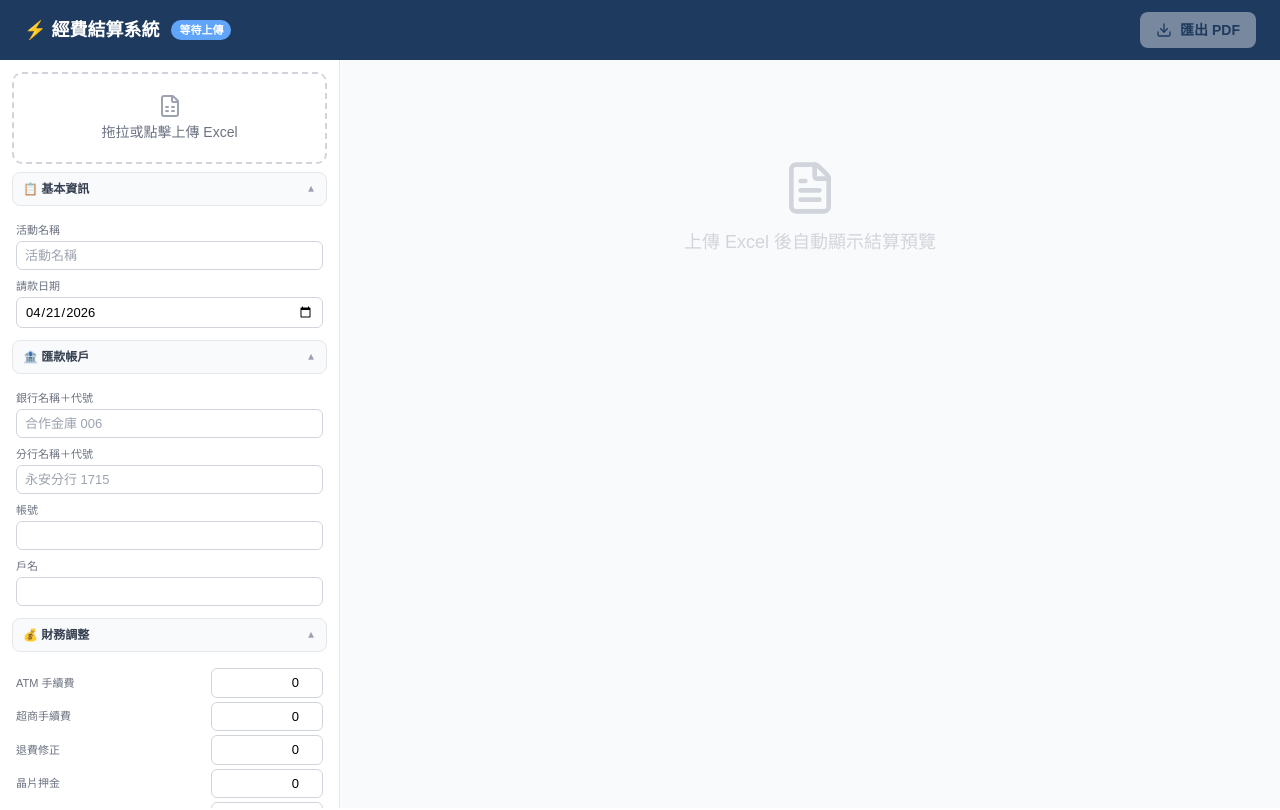
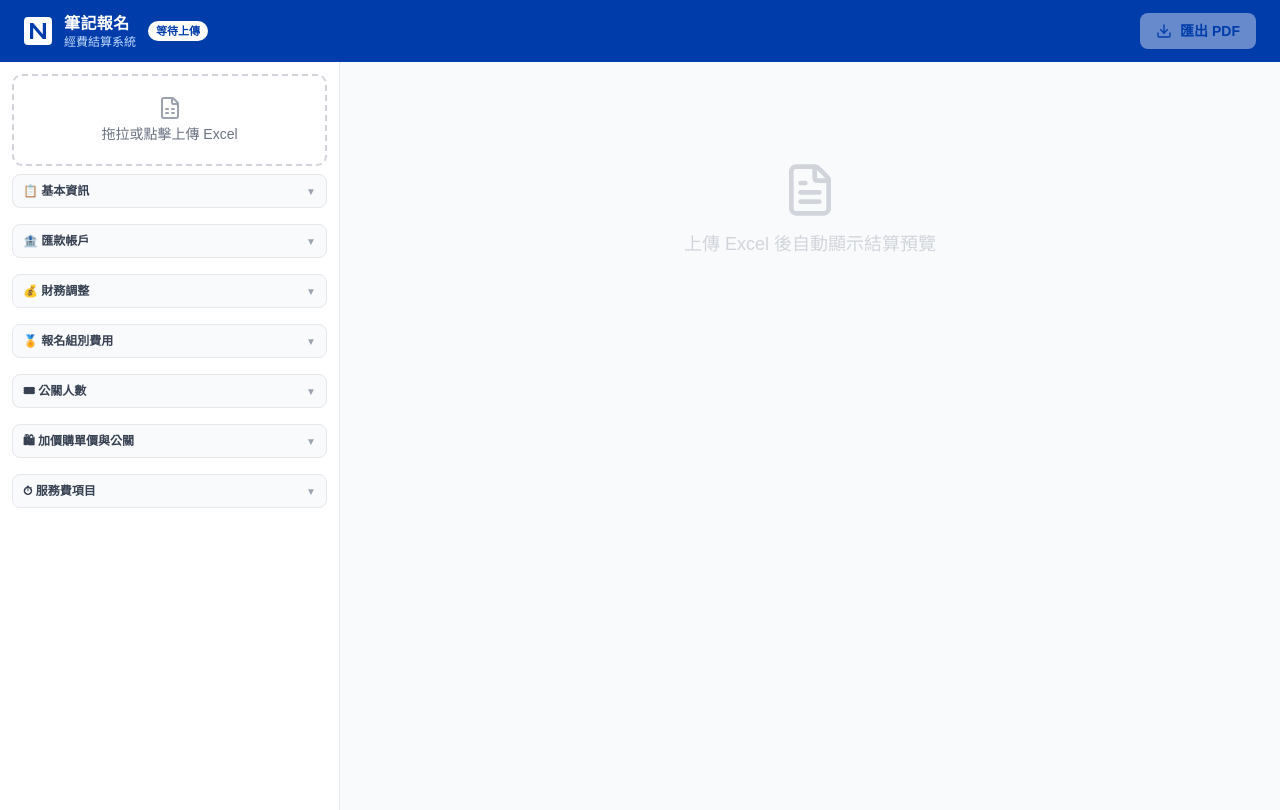
Before and after one commit to newcomicer/settlement-app, a Flask app: page / in a window 1280 px wide. Run offline with Flask 3, Linux system fonts and the light colour scheme; some libraries are stand-ins or nearby versions.

Commit message:
品牌色套用、財務調整重整、欄位偵測強化
- index.html：介面全面換用筆記報名品牌色 #003CAA，頂部加入 N Logo 與中英文品牌名
- index.html：財務調整區拆為「方式一」/「方式二」子區塊，待退款與溢繳標注紅字（後台）
- index.html：左側所有 accordion 預設收折
- index.html：退費欄位改名為「待退款之待退金額」，tooltip 說明更新為正確邏輯
- app.py：ATM/超商手續費改為多欄加總，支援藍新等各種欄位名稱變體
- app.py：郵寄費加強現場報到偵測，支援含「費」後綴的欄位名稱

```diff
--- a/app.py
+++ b/app.py
@@ -61,28 +61,28 @@ def parse_excel(filepath):
     # ── 財務數字：優先用合計列，否則逐訂單加總 ──
     order_col = 1  # 訂單編號通常在第2欄
     # 郵寄費：可能有多欄（本島、離島、現場報到等），全部加總
-    # 支援欄位名：「郵寄費用...金額」、「郵寄報到...金額」、「現場報到...金額」
+    # 支援欄位名：「郵寄...金額」、「現場報到...金額」、「現場報到...費」等
     postal_cols  = [i for i, h in enumerate(headers)
-                    if h and ('郵寄' in str(h) or '現場報到' in str(h)) and '金額' in str(h)]
+                    if h and (
+                        ('郵寄' in str(h) and '金額' in str(h)) or
+                        ('現場報到' in str(h) and ('金額' in str(h) or '費' in str(h)))
+                    )]
     postal_col   = postal_cols[0] if len(postal_cols) == 1 else None  # 單欄時沿用舊邏輯
-    chip_col     = colidx('晶片押金訂單總金額')
-    refund_col   = colidx('退費手續費總金額')
+    chip_col      = colidx('晶片押金訂單總金額')
+    refund_col    = colidx('退費手續費總金額')
     downgrade_col = colidx('降組不退費總金額')
-    atm_col      = colidx('ATM虛擬帳號手續費')
-    cvs_col      = colidx('超商繳款手續費')
-    atm_new_col  = colidx('藍新ATM')
-    cvs_new_col  = colidx('藍新超商')
+    # ATM/超商手續費：支援「ATM虛擬帳號手續費」「藍新ATM虛擬帳號手續費」等所有變體，全部加總
+    atm_cols = [i for i, h in enumerate(headers) if h and 'ATM' in str(h) and '手續費' in str(h)]
+    cvs_cols = [i for i, h in enumerate(headers) if h and '超商' in str(h) and '手續費' in str(h)]
 
     if totals_row:
         actual_paid  = safe_num(totals_row[paid_col])
         postal       = sum(safe_num(totals_row[c]) for c in postal_cols)
-        chip_deposit = safe_num(totals_row[chip_col])     if chip_col      else 0
-        refund_fee   = safe_num(totals_row[refund_col])   if refund_col    else 0
+        chip_deposit = safe_num(totals_row[chip_col])      if chip_col      else 0
+        refund_fee   = safe_num(totals_row[refund_col])    if refund_col    else 0
         downgrade    = safe_num(totals_row[downgrade_col]) if downgrade_col else 0
-        atm_fee      = safe_num(totals_row[atm_new_col] if atm_new_col else 0) + \
-                       safe_num(totals_row[atm_col]     if atm_col     else 0)
-        cvs_fee      = safe_num(totals_row[cvs_new_col] if cvs_new_col else 0) + \
-                       safe_num(totals_row[cvs_col]     if cvs_col     else 0)
+        atm_fee      = sum(safe_num(totals_row[c]) for c in atm_cols)
+        cvs_fee      = sum(safe_num(totals_row[c]) for c in cvs_cols)
     else:
         # 逐訂單加總（每筆訂單只取第一列，避免重複）
         seen = set()
@@ -96,10 +96,8 @@ def parse_excel(filepath):
                 if chip_col:      chip_deposit += safe_num(row[chip_col])
                 if refund_col:    refund_fee   += safe_num(row[refund_col])
                 if downgrade_col: downgrade    += safe_num(row[downgrade_col])
-                if atm_col:       atm_fee      += safe_num(row[atm_col])
-                if cvs_col:       cvs_fee      += safe_num(row[cvs_col])
-                if atm_new_col:   atm_fee      += safe_num(row[atm_new_col])
-                if cvs_new_col:   cvs_fee      += safe_num(row[cvs_new_col])
+                for c in atm_cols: atm_fee     += safe_num(row[c])
+                for c in cvs_cols: cvs_fee     += safe_num(row[c])
 
     # ── 組別人數：動態偵測 ──
     event_col = colidx('參與項目')
--- a/templates/index.html
+++ b/templates/index.html
@@ -3,7 +3,7 @@
 <head>
 <meta charset="UTF-8">
 <meta name="viewport" content="width=device-width, initial-scale=1.0">
-<title>經費結算系統</title>
+<title>筆記報名 經費結算系統</title>
 <script src="https://cdn.tailwindcss.com"></script>
 <script src="https://unpkg.com/lucide@latest/dist/umd/lucide.js"></script>
 <style>
@@ -16,13 +16,13 @@
   .upload-zone:hover { border-color:#3b82f6; background:#f0f9ff; }
   .badge { display:inline-block; padding:2px 8px; border-radius:12px; font-size:11px; font-weight:600; }
   .preview-table { width:100%; border-collapse:collapse; font-size:12px; }
-  .preview-table th { background:#1e3a5f; color:white; padding:6px 8px; text-align:center; }
+  .preview-table th { background:#003CAA; color:white; padding:6px 8px; text-align:center; }
   .preview-table td { padding:5px 8px; border-bottom:1px solid #e5e7eb; }
   .preview-table tr:nth-child(even) td { background:#f8fafc; }
-  .total-row td { background:#eff6ff!important; font-weight:700; }
+  .total-row td { background:#e8eef8!important; font-weight:700; }
   .method-box { border:1px solid #dde3ef; border-radius:6px; overflow:hidden; margin-bottom:10px; }
-  .method-hdr { background:#1e3a5f; color:white; padding:6px 12px; font-size:11px; font-weight:700; }
-  .result-amount { font-size:22px; font-weight:900; color:#1e3a5f; }
+  .method-hdr { background:#003CAA; color:white; padding:6px 12px; font-size:11px; font-weight:700; }
+  .result-amount { font-size:22px; font-weight:900; color:#003CAA; }
   .lbl { font-size:11px; color:#6b7280; display:block; margin-bottom:2px; }
   .del-btn { color:#ef4444; cursor:pointer; padding:2px 4px; border-radius:4px; }
   .del-btn:hover { background:#fee2e2; }
@@ -32,7 +32,7 @@
   .acc-hdr { display:flex; align-items:center; justify-content:space-between;
     background:#f8fafc; border:1px solid #e5e7eb; border-radius:8px;
     padding:7px 10px; cursor:pointer; user-select:none; margin-bottom:2px; }
-  .acc-hdr:hover { background:#f0f9ff; border-color:#bfdbfe; }
+  .acc-hdr:hover { background:#e8eef8; border-color:#a3b8e0; }
   .acc-hdr .acc-title { font-size:12px; font-weight:700; color:#374151; display:flex; align-items:center; gap:6px; }
   .acc-hdr .acc-arrow { transition:transform .2s; color:#9ca3af; font-size:10px; }
   .acc-hdr.open .acc-arrow { transform:rotate(180deg); }
@@ -63,13 +63,21 @@
 <div id="tip-float"></div>
 
 <!-- Top bar -->
-<div class="bg-[#1e3a5f] text-white px-6 py-3 flex items-center justify-between">
+<div class="bg-[#003CAA] text-white px-6 py-3 flex items-center justify-between">
   <div class="flex items-center gap-3">
-    <span class="text-lg font-bold">⚡ 經費結算系統</span>
-    <span class="badge bg-blue-400 text-white" id="status-badge">等待上傳</span>
+    <!-- 筆記報名 N Logo -->
+    <svg width="28" height="28" viewBox="0 0 28 28" fill="none" xmlns="http://www.w3.org/2000/svg">
+      <rect width="28" height="28" rx="4" fill="white"/>
+      <path d="M6 22V6h3.2l9.6 11.2V6H22v16h-3.2L9.2 10.8V22H6z" fill="#003CAA"/>
+    </svg>
+    <div class="leading-tight">
+      <div class="text-base font-black tracking-wide">筆記報名</div>
+      <div class="text-xs text-blue-200 -mt-0.5">經費結算系統</div>
+    </div>
+    <span class="badge bg-white text-[#003CAA]" id="status-badge">等待上傳</span>
   </div>
   <button id="btn-pdf" onclick="generatePDF()"
-    class="bg-white text-[#1e3a5f] font-bold px-4 py-2 rounded-lg text-sm hover:bg-blue-50 disabled:opacity-40 flex items-center gap-2"
+    class="bg-white text-[#003CAA] font-bold px-4 py-2 rounded-lg text-sm hover:bg-blue-50 disabled:opacity-40 flex items-center gap-2"
     disabled>
     <i data-lucide="download" class="w-4 h-4"></i> 匯出 PDF
   </button>
@@ -90,11 +98,11 @@
   <input type="file" id="excel-input" accept=".xlsx,.xls" class="hidden" onchange="uploadExcel(this.files[0])">
 
   <!-- 基本資訊 -->
-  <div class="acc-hdr open" onclick="toggleAcc(this)">
+  <div class="acc-hdr" onclick="toggleAcc(this)">
     <span class="acc-title">📋 基本資訊</span>
     <span class="acc-arrow">▼</span>
   </div>
-  <div class="acc-body open">
+  <div class="acc-body">
     <div class="acc-body-inner space-y-2">
       <div><span class="lbl">活動名稱</span><input type="text" id="event_name" class="ni" placeholder="活動名稱"></div>
       <div><span class="lbl">請款日期</span><input type="date" id="payment_date" class="ni"></div>
@@ -102,11 +110,11 @@
   </div>
 
   <!-- 匯款帳戶 -->
-  <div class="acc-hdr open" onclick="toggleAcc(this)">
+  <div class="acc-hdr" onclick="toggleAcc(this)">
     <span class="acc-title">🏦 匯款帳戶</span>
     <span class="acc-arrow">▼</span>
   </div>
-  <div class="acc-body open">
+  <div class="acc-body">
     <div class="acc-body-inner space-y-2">
       <div><span class="lbl">銀行名稱＋代號</span><input type="text" id="bank_name" class="ni" placeholder="合作金庫 006"></div>
       <div><span class="lbl">分行名稱＋代號</span><input type="text" id="bank_branch" class="ni" placeholder="永安分行 1715"></div>
@@ -116,37 +124,51 @@
   </div>
 
   <!-- 財務調整 -->
-  <div class="acc-hdr open" onclick="toggleAcc(this)">
+  <div class="acc-hdr" onclick="toggleAcc(this)">
     <span class="acc-title">💰 財務調整</span>
     <span class="acc-arrow">▼</span>
   </div>
-  <div class="acc-body open">
-    <div class="acc-body-inner space-y-1">
-      <div class="flex gap-2 items-center"><span class="lbl flex-1 mb-0">ATM 手續費</span><input type="number" id="atm_fee" class="ni ni-r w-28" value="0" oninput="recalculate()"></div>
-      <div class="flex gap-2 items-center"><span class="lbl flex-1 mb-0">超商手續費</span><input type="number" id="cvs_fee" class="ni ni-r w-28" value="0" oninput="recalculate()"></div>
-      <div class="flex gap-2 items-center"><span class="lbl flex-1 mb-0">退費修正</span><input type="number" id="refund_extra" class="ni ni-r w-28" value="0" oninput="recalculate()"></div>
-      <div class="flex gap-2 items-center"><span class="lbl flex-1 mb-0">晶片押金</span><input type="number" id="chip_deposit" class="ni ni-r w-28" value="0" oninput="recalculate()"></div>
-      <div class="flex gap-2 items-center"><span class="lbl flex-1 mb-0">溢繳金額</span><input type="number" id="overpaid" class="ni ni-r w-28" value="0" oninput="recalculate()"></div>
+  <div class="acc-body">
+    <div class="acc-body-inner space-y-2">
+      <!-- 方式一 -->
+      <p class="text-xs font-bold text-gray-400 uppercase tracking-wide pt-1">方式一</p>
+      <div class="space-y-1">
+        <div class="flex gap-2 items-center"><span class="lbl flex-1 mb-0">ATM 手續費</span><input type="number" id="atm_fee" class="ni ni-r w-28" value="0" oninput="recalculate()"></div>
+        <div class="flex gap-2 items-center"><span class="lbl flex-1 mb-0">超商手續費</span><input type="number" id="cvs_fee" class="ni ni-r w-28" value="0" oninput="recalculate()"></div>
+        <div class="flex gap-2 items-center">
+          <span class="lbl flex-1 mb-0">待退款之待退金額 <span class="text-red-400 text-xs font-semibold">（後台）</span></span>
+          <input type="number" id="refund_extra" class="ni ni-r w-28" value="0" oninput="recalculate()">
+        </div>
+        <div class="flex gap-2 items-center"><span class="lbl flex-1 mb-0">晶片押金</span><input type="number" id="chip_deposit" class="ni ni-r w-28" value="0" oninput="recalculate()"></div>
+      </div>
+      <!-- 方式二 -->
+      <p class="text-xs font-bold text-gray-400 uppercase tracking-wide border-t border-gray-100 pt-2 mt-1">方式二</p>
+      <div class="space-y-1">
+        <div class="flex gap-2 items-center">
+          <span class="lbl flex-1 mb-0">溢繳金額 <span class="text-red-400 text-xs font-semibold">（後台）</span></span>
+          <input type="number" id="overpaid" class="ni ni-r w-28" value="0" oninput="recalculate()">
+        </div>
+      </div>
     </div>
   </div>
 
   <!-- 報名組別 -->
-  <div class="acc-hdr open" onclick="toggleAcc(this)">
+  <div class="acc-hdr" onclick="toggleAcc(this)">
     <span class="acc-title">🏅 報名組別費用</span>
     <span class="acc-arrow">▼</span>
   </div>
-  <div class="acc-body open">
+  <div class="acc-body">
     <div class="acc-body-inner">
       <div id="reg-groups"><p class="text-xs text-gray-400">上傳 Excel 後自動帶入</p></div>
     </div>
   </div>
 
   <!-- 公關人數（移到加價購前面） -->
-  <div class="acc-hdr open" onclick="toggleAcc(this)">
+  <div class="acc-hdr" onclick="toggleAcc(this)">
     <span class="acc-title">🎟 公關人數</span>
     <span class="acc-arrow">▼</span>
   </div>
-  <div class="acc-body open">
+  <div class="acc-body">
     <div class="acc-body-inner">
       <div id="pr-groups"><p class="text-xs text-gray-400">上傳 Excel 後自動帶入（可手動調整）</p></div>
     </div>
@@ -194,7 +216,7 @@
     <!-- P1 -->
     <div class="bg-white rounded-xl shadow-sm p-4">
       <div class="flex items-center gap-2 mb-3">
-        <span class="badge bg-[#1e3a5f] text-white">第1頁</span>
+        <span class="badge bg-[#003CAA] text-white">第1頁</span>
         <h2 class="font-bold text-gray-700 text-sm">匯款申請表</h2>
       </div>
       <table class="preview-table">
@@ -202,7 +224,7 @@
         <tbody><tr>
           <td id="p1_date" class="text-center">—</td>
           <td id="p1_reason">—</td>
-          <td id="p1_amount" class="text-right font-bold text-blue-800">—</td>
+          <td id="p1_amount" class="text-right font-bold text-[#003CAA]">—</td>
           <td id="p1_bank">—</td>
           <td id="p1_branch">—</td>
           <td id="p1_account">—</td>
@@ -214,7 +236,7 @@
     <!-- P2 -->
     <div class="bg-white rounded-xl shadow-sm p-4">
       <div class="flex items-center gap-2 mb-3">
-        <span class="badge bg-emerald-600 text-white">第2頁</span>
+        <span class="badge bg-[#828282] text-white">第2頁</span>
         <h2 class="font-bold text-gray-700 text-sm">經費結算明細</h2>
       </div>
 
@@ -250,7 +272,7 @@
         <tbody id="timing-tbody"></tbody>
         <tfoot>
           <tr><td colspan="3" class="text-right text-xs text-gray-400">小計（未稅）</td><td id="timing_sub" class="text-right font-semibold">—</td></tr>
-          <tr class="total-row"><td colspan="3" class="text-right">合計（含稅 5%）</td><td id="timing_ttl" class="text-right text-blue-800">—</td></tr>
+          <tr class="total-row"><td colspan="3" class="text-right">合計（含稅 5%）</td><td id="timing_ttl" class="text-right text-[#003CAA]">—</td></tr>
         </tfoot>
       </table>
 
@@ -262,7 +284,7 @@
             <th><span class="tip-wrap">選手繳費<span class="tip-icon" data-tip="Excel「實繳金額」欄位加總（已扣除退費與手續費）">ⓘ</span></span></th>
             <th><span class="tip-wrap">ATM手續費<span class="tip-icon" data-tip="左側手動輸入。參考 Excel「ATM虛擬帳號手續費」欄">ⓘ</span></span></th>
             <th><span class="tip-wrap">超商手續費<span class="tip-icon" data-tip="左側手動輸入。參考 Excel「超商繳款手續費」欄">ⓘ</span></span></th>
-            <th><span class="tip-wrap">退費<span class="tip-icon" data-tip="Excel「已退金額」+「退款手續費」+「降組不退費」+左側退費修正">ⓘ</span></span></th>
+            <th><span class="tip-wrap">退費<span class="tip-icon" data-tip="Excel「退費手續費總金額」＋「降組不退費總金額」＋左側手動輸入「待退款之待退金額」（後台待退款金額）">ⓘ</span></span></th>
             <th><span class="tip-wrap">晶片押金<span class="tip-icon" data-tip="左側手動輸入。若 Excel 有「晶片押金訂單總金額」欄則自動帶入">ⓘ</span></span></th>
             <th><span class="tip-wrap">服務費<span class="tip-icon" data-tip="左側服務費項目加總後含稅 5%">ⓘ</span></span></th>
             <th><span class="tip-wrap">結算金額<span class="tip-icon" data-tip="選手繳費 − ATM手續費 − 超商手續費 − 退費 − 晶片押金 − 服務費">ⓘ</span></span></th>
@@ -274,7 +296,7 @@
             <td id="m1_refund" class="text-right">—</td>
             <td id="m1_chip" class="text-right">—</td>
             <td id="m1_timing" class="text-right">—</td>
-            <td id="m1_total" class="text-right text-blue-800">—</td>
+            <td id="m1_total" class="text-right text-[#003CAA]">—</td>
           </tr></tbody>
         </table>
       </div>
@@ -297,13 +319,13 @@
             <td id="m2_postal" class="text-right">—</td>
             <td id="m2_overpaid" class="text-right">—</td>
             <td id="m2_timing" class="text-right">—</td>
-            <td id="m2_total" class="text-right text-blue-800">—</td>
+            <td id="m2_total" class="text-right text-[#003CAA]">—</td>
           </tr></tbody>
         </table>
       </div>
 
       <!-- Result -->
-      <div class="flex items-center justify-end gap-4 bg-blue-50 rounded-lg p-3">
+      <div class="flex items-center justify-end gap-4 bg-[#e8eef8] rounded-lg p-3">
         <span class="text-sm text-gray-600 font-semibold">本次結算金額</span>
         <span class="result-amount" id="result_amount">NT$ —</span>
       </div>
```
